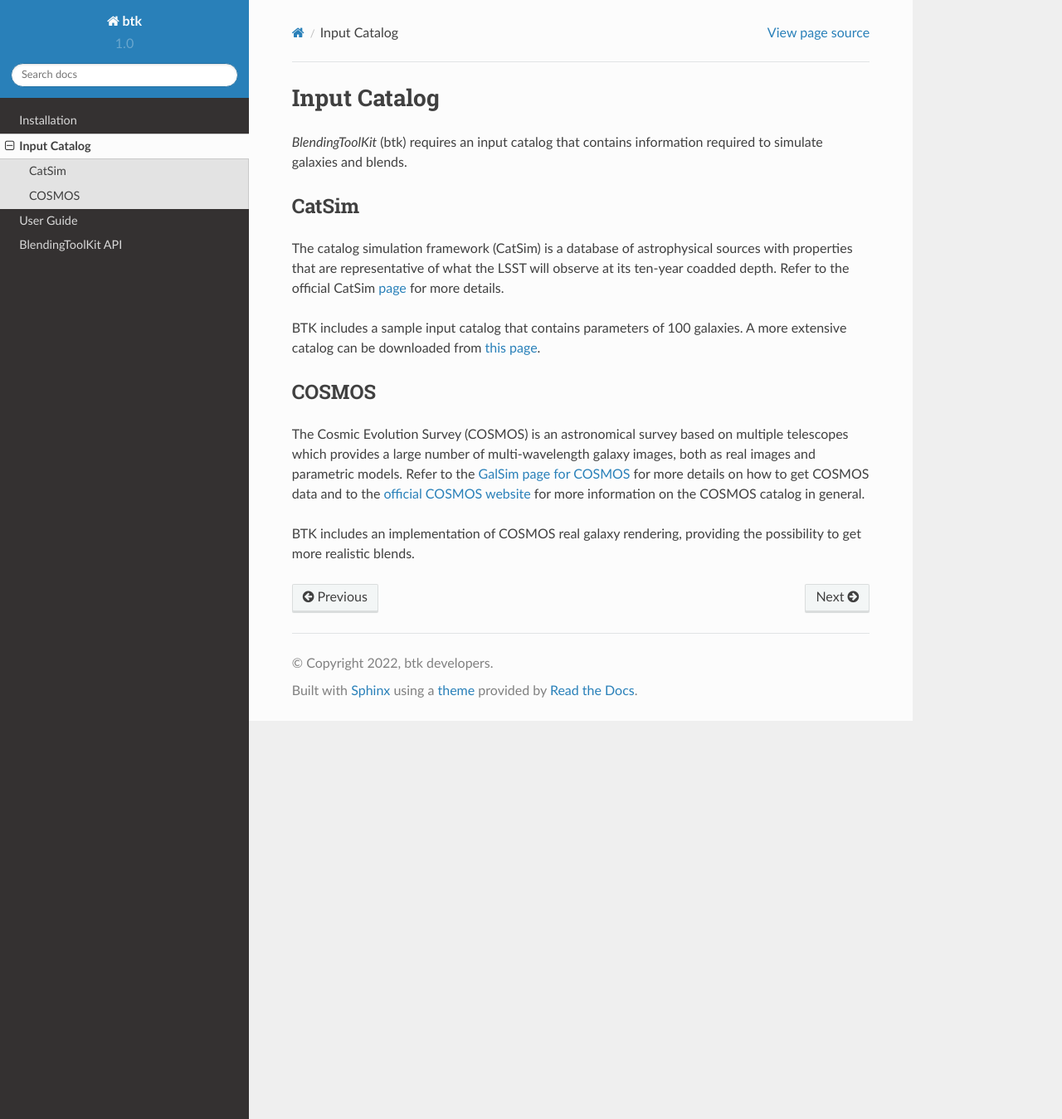
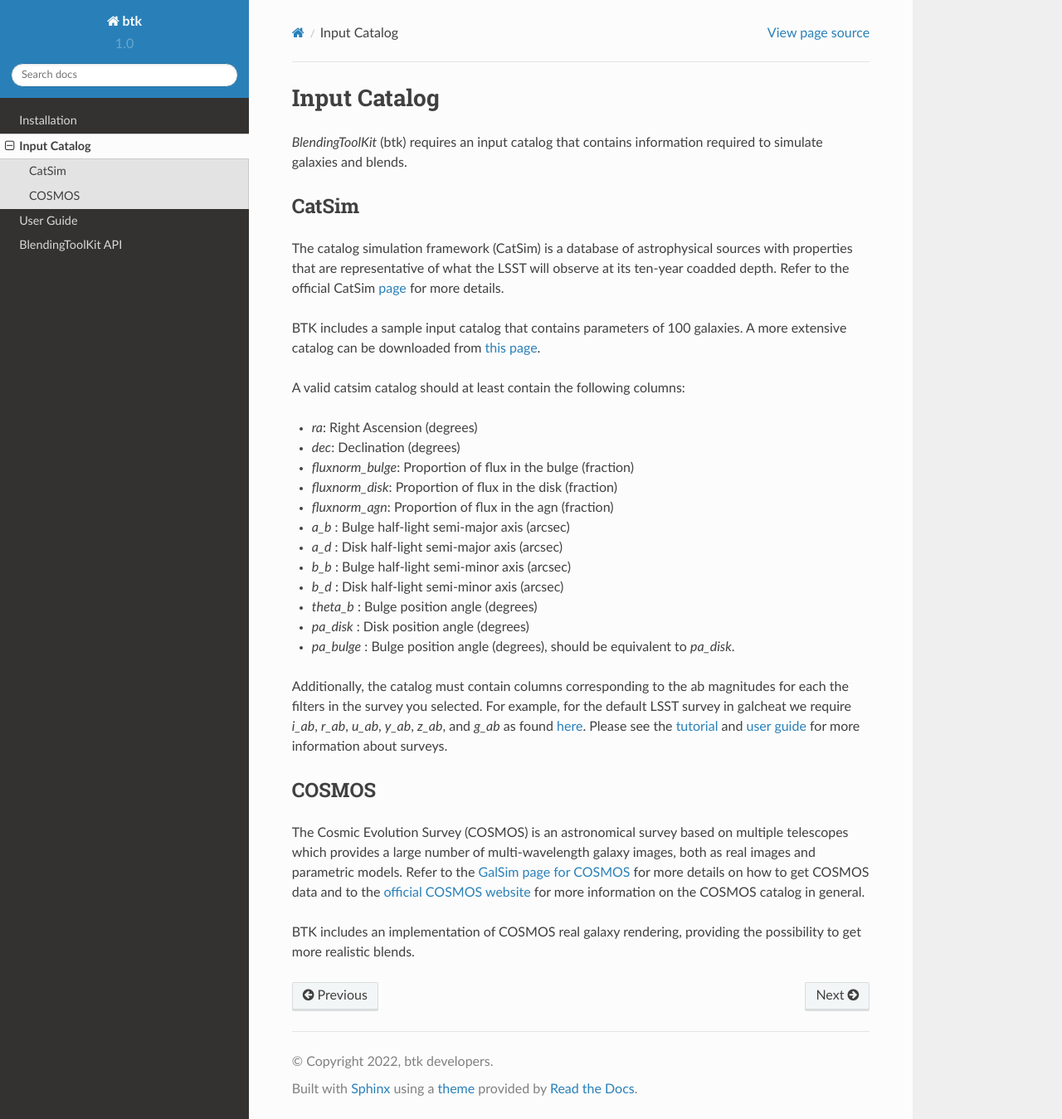
Before and after one commit to LSSTDESC/BlendingToolKit, a Sphinx documentation site: the page built from docs/source/catalog.rst, in a window 1280 px wide and 1349 px high. Shown: the whole window at 83% size. Built offline with Sphinx 7.4.7 and the Read the Docs theme 2.0.0, drawn with Linux system fonts in a browser that asks for light colours; pages that are not in the unit, such as notebooks, are missing from menus.

Commit message:
more details on columns of catsim catalog

```diff
--- a/docs/source/catalog.rst
+++ b/docs/source/catalog.rst
@@ -10,6 +10,25 @@
 
 BTK includes a sample input catalog that contains parameters of 100 galaxies. A more extensive catalog can be downloaded from `this page <https://stanford.box.com/s/s1nzjlinejpqandudjyykjejyxtgylbk>`_.
 
+A valid catsim catalog should at least contain the following columns:
+
+- `ra`: Right Ascension (degrees)
+- `dec`: Declination (degrees)
+- `fluxnorm_bulge`: Proportion of flux in the bulge (fraction)
+- `fluxnorm_disk`: Proportion of flux in the disk (fraction)
+- `fluxnorm_agn`: Proportion of flux in the agn (fraction)
+- `a_b` : Bulge half-light semi-major axis  (arcsec)
+- `a_d` : Disk half-light semi-major axis  (arcsec)
+- `b_b` : Bulge half-light semi-minor axis  (arcsec)
+- `b_d` : Disk half-light semi-minor axis  (arcsec)
+- `theta_b` : Bulge position angle (degrees)
+- `pa_disk` : Disk position angle (degrees)
+- `pa_bulge` : Bulge position angle (degrees), should be equivalent to `pa_disk`.
+
+Additionally, the catalog must contain columns corresponding to the ab magnitudes for each the filters in the survey you selected. For example, for the default LSST survey in galcheat we require `i_ab`, `r_ab`, `u_ab`, `y_ab`, `z_ab`, and `g_ab` as found `here <https://github.com/aboucaud/galcheat/blob/main/galcheat/data/LSST.yaml>`_. Please see the `tutorial <tutorials.html>`_ and `user guide <user_guide.html>`_ for more information about surveys.
+
+
+
 COSMOS
 -------
 The Cosmic Evolution Survey (COSMOS) is an astronomical survey based on multiple telescopes which provides a large number of multi-wavelength galaxy images, both as real images and parametric models. Refer to the `GalSim page for COSMOS <https://github.com/GalSim-developers/GalSim/wiki/RealGalaxy%20Data>`_ for more details on how to get COSMOS data and to the `official COSMOS website <https://cosmos.astro.caltech.edu/>`_ for more information on the COSMOS catalog in general.
```
